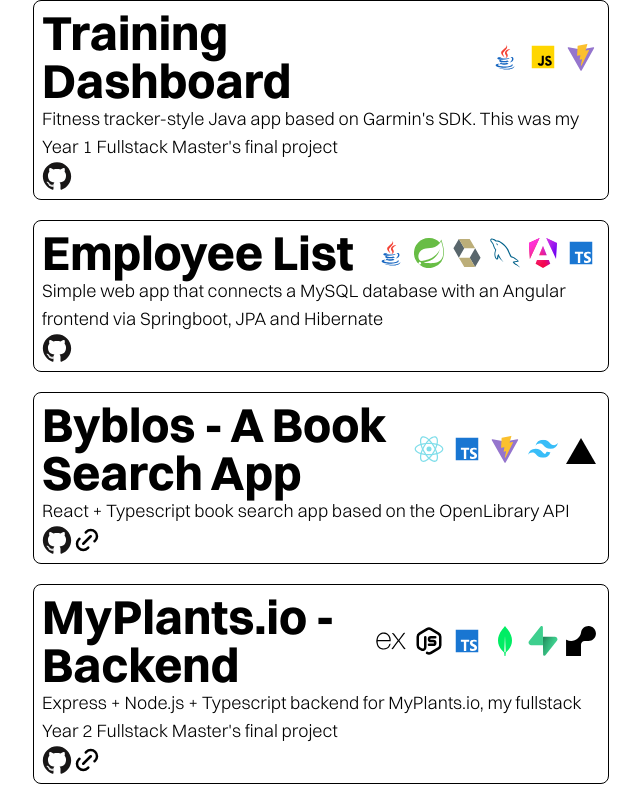
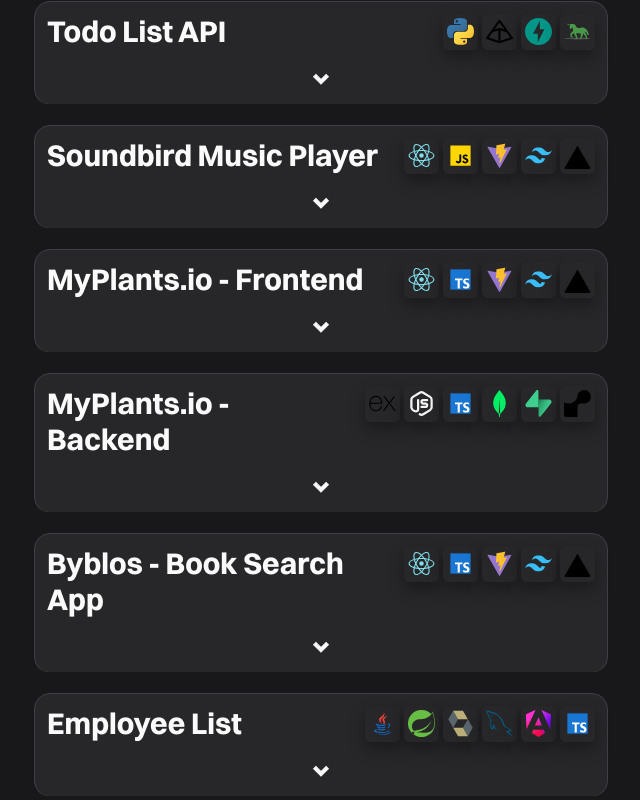
Before and after one commit to ori0nis/portfolio-ori0nis, a React (Vite) app: page / in a window 1280 px wide. Shown: the top 800 px of the page, without its empty margins (319-959 px from the left). Built offline with nearby package versions, Linux system fonts and the light colour scheme.

Commit message:
finished project cards

```diff
--- a/src/App.jsx
+++ b/src/App.jsx
@@ -2,9 +2,9 @@ import { ProjectList } from "./components/ProjectList";
 
 function App() {
   return (
-    <>
+    <div className="bg-zinc-900 text-zinc-100">
       <ProjectList />
-    </>
+    </div>
   );
 }
 
--- a/src/components/Project.jsx
+++ b/src/components/Project.jsx
@@ -1,23 +1,44 @@
 import { SVG } from "./SVG";
+import { colorHelper } from "../utils/colorHelper";
+import { useState } from "react";
 
 export const Project = ({ project }) => {
+  const [showDescription, setShowDescription] = useState(false);
+
   return (
-    <li className="border rounded-lg p-2">
+    /* Card wrapper */
+    <div className="card-wrapper hover:scale-101 transition duration-150">
+      <div className="border border-zinc-700 bg-zinc-800 rounded-xl p-3 flex flex-col gap-1 card-content">
         {/* Info */}
-      <h2 className="font-[Switzer] font-bold text-5xl flex items-center justify-between">
+        <h2 className="text-zinc-50 font-[Switzer] font-bold text-3xl flex justify-between items-center gap-3">
           {project.name}
-        <span className="inline-flex">
+          <div className="inline-flex gap-1 self-start">
             {project.tech_stack.map((tech) => (
-            <div key={tech} className="p-1">
-              <SVG iconName={tech.toLowerCase()} />
+              <SVG key={tech} iconName={tech.toLowerCase()} shadowColor={colorHelper(tech)} />
+            ))}
           </div>
-          ))}
-        </span>
         </h2>
-      <p className="font-[Switzer] font-light text-lg">{project.description}</p>
 
-      {/* Repo and deploy */}
-      <div className="flex flex-row">
+        {/* Show description button */}
+        <button onClick={() => setShowDescription((prev) => !prev)}>
+          <SVG
+            iconName={"icon-chevron-down"}
+            isTechIcon={false}
+            withShadow={false}
+            className={`m-auto mt-4 cursor-pointer ${showDescription ? "rotate-180" : ""}`}
+            width={18}
+            height={18}
+          />
+        </button>
+
+        {/* Description */}
+        <div
+          className={`overflow-hidden transition-all duration-700 ease-in-out ${showDescription ? "max-h-30 opacity-100 translate-y-0" : "max-h-0 opacity-0 -translate-y-1"}`}
+        >
+          <div className="flex flex-col gap-2 mt-1">
+            <p className="text-zinc-300 font-[Switzer] font-light text-md">{project.description}</p>
+
+            <div className="flex flex-row gap-1">
               {project.github_repo && (
                 <a href={project.github_repo} target="_blank">
                   <SVG iconName={"github"} />
@@ -29,6 +50,9 @@ export const Project = ({ project }) => {
                 </a>
               )}
             </div>
-    </li>
+          </div>
+        </div>
+      </div>
+    </div>
   );
 };
--- a/src/components/ProjectList.jsx
+++ b/src/components/ProjectList.jsx
@@ -10,10 +10,10 @@ export const ProjectList = () => {
   }, []);
 
   return (
-    <ul className="flex flex-col gap-5 max-w-xl m-auto">
+    <div className="flex flex-col gap-5 max-w-xl m-auto">
       {projects.map((project) => (
         <Project key={project.id} project={project} />
       ))}
-    </ul>
+    </div>
   );
 };
--- a/src/components/SVG.jsx
+++ b/src/components/SVG.jsx
@@ -1,6 +1,27 @@
-export const SVG = ({ iconName }) => {
+import { useState } from "react";
+
+export const SVG = ({ iconName, shadowColor, className, withShadow = true, isTechIcon = true, width = 35, height = 35 }) => {
+  const [hovered, setHovered] = useState(false);
+
+  const techIconStyle = "rounded-md p-1 bg-zinc-800 text-zinc-100 transition-all duration-200 hover:scale-110";
+
+  const baseShadow = shadowColor ? "0 1px 0 rgba(255,255,255,0.05), 0 8px 16px rgba(0,0,0,0.35)" : undefined;
+  const hoverShadow = shadowColor
+    ? `
+    0 0 8px rgba(${shadowColor}, 0.8),
+    0 2px 6px rgba(${shadowColor}, 0.6),
+    0 0 24px rgba(${shadowColor}, 0.4)`
+    : undefined;
+
   return (
-    <svg width={30} height={30} className="">
+    <svg
+      width={width}
+      height={height}
+      className={`${isTechIcon ? techIconStyle : ""} ${className}`}
+      style={withShadow ? { boxShadow: hovered ? hoverShadow : baseShadow } : undefined}
+      onMouseEnter={() => setHovered(true)}
+      onMouseLeave={() => setHovered(false)}
+    >
       <use href={`/spritesheet.svg#${iconName}`} />
     </svg>
   );
--- a/src/data/projects.json
+++ b/src/data/projects.json
@@ -1,27 +1,27 @@
 [
   {
     "id": 0,
-    "name": "Training Dashboard",
-    "description": "Fitness tracker-style Java app based on Garmin's SDK. This was my Year 1 Fullstack Master's final project",
-    "tech_stack": ["Java", "Javascript", "Vite"],
-    "github_repo": "https://github.com/ori0nis/training-dashboard",
+    "name": "Todo List API",
+    "description": "Small API I created as my first exploration of a Python + Pydantic + FastAPI stack",
+    "tech_stack": ["Python", "Pydantic", "FastAPI", "Uvicorn"],
+    "github_repo": "https://github.com/ori0nis/todo-fastapi",
     "deployment_link": null
   },
   {
     "id": 1,
-    "name": "Employee List",
-    "description": "Simple web app that connects a MySQL database with an Angular frontend via Springboot, JPA and Hibernate",
-    "tech_stack": ["Java", "Springboot", "Hibernate", "SQL", "Angular", "Typescript"],
-    "github_repo": "https://github.com/ori0nis/personas-fullstack-spring-angular",
-    "deployment_link": null
+    "name": "Soundbird Music Player",
+    "description": "Web music player inspired in the Apple Music UI",
+    "tech_stack": ["React", "Javascript", "Vite", "TailwindCSS", "Vercel"],
+    "github_repo": "https://github.com/ori0nis/soundbird-music-player",
+    "deployment_link": "https://soundbird-music-player.vercel.app/"
   },
   {
     "id": 2,
-    "name": "Byblos - A Book Search App",
-    "description": "React + Typescript book search app based on the OpenLibrary API",
+    "name": "MyPlants.io - Frontend",
+    "description": "React + Typescript frontend for MyPlants.io, my fullstack Year 2 Fullstack Master's final project",
     "tech_stack": ["React", "Typescript", "Vite", "TailwindCSS", "Vercel"],
-    "github_repo": "https://github.com/ori0nis/byblos-app",
-    "deployment_link": "https://byblos-books.vercel.app/"
+    "github_repo": "https://github.com/ori0nis/proyecto-fullstack-frontend",
+    "deployment_link": "https://myplantsdotio.vercel.app/"
   },
   {
     "id": 3,
@@ -33,26 +33,26 @@
   },
   {
     "id": 4,
-    "name": "MyPlants.io - Frontend",
-    "description": "React + Typescript frontend for MyPlants.io, my fullstack Year 2 Fullstack Master's final project",
+    "name": "Byblos - Book Search App",
+    "description": "React + Typescript book search app based on the OpenLibrary API",
     "tech_stack": ["React", "Typescript", "Vite", "TailwindCSS", "Vercel"],
-    "github_repo": "https://github.com/ori0nis/proyecto-fullstack-frontend",
-    "deployment_link": "https://myplantsdotio.vercel.app/"
+    "github_repo": "https://github.com/ori0nis/byblos-app",
+    "deployment_link": "https://byblos-books.vercel.app/"
   },
   {
     "id": 5,
-    "name": "Soundbird Music Player",
-    "description": "Web music player inspired in the Apple Music UI",
-    "tech_stack": ["React", "Javascript", "Vite", "TailwindCSS", "Vercel"],
-    "github_repo": "https://github.com/ori0nis/soundbird-music-player",
-    "deployment_link": "https://soundbird-music-player.vercel.app/"
+    "name": "Employee List",
+    "description": "Simple web app that connects a MySQL database with an Angular frontend via Springboot, JPA and Hibernate",
+    "tech_stack": ["Java", "Springboot", "Hibernate", "SQL", "Angular", "Typescript"],
+    "github_repo": "https://github.com/ori0nis/personas-fullstack-spring-angular",
+    "deployment_link": null
   },
   {
     "id": 6,
-    "name": "Todo List API",
-    "description": "Small API I created as my first exploration of a Python + Pydantic + FastAPI stack",
-    "tech_stack": ["Python", "Pydantic", "FastAPI", "Uvicorn"],
-    "github_repo": "https://github.com/ori0nis/todo-fastapi",
+    "name": "Training Dashboard",
+    "description": "Fitness tracker-style Java app based on Garmin's SDK. This was my Year 1 Fullstack Master's final project",
+    "tech_stack": ["Java", "Javascript", "Vite"],
+    "github_repo": "https://github.com/ori0nis/training-dashboard",
     "deployment_link": null
   }
 ]
--- a/src/index.css
+++ b/src/index.css
@@ -1,44 +1,89 @@
 @import "tailwindcss";
 
-
+/*? Fonts */
 @font-face {
   font-family: "Switzer";
   src: url("./assets/fonts/Switzer-Extralight.otf") format("opentype");
   font-weight: 200;
-    font-style: normal
+  font-style: normal;
 }
 
 @font-face {
   font-family: "Switzer";
   src: url("./assets/fonts/Switzer-Light.otf") format("opentype");
   font-weight: 300;
-    font-style: normal
+  font-style: normal;
 }
 
 @font-face {
   font-family: "Switzer";
   src: url("./assets/fonts/Switzer-Regular.otf") format("opentype");
   font-weight: 400;
-    font-style: normal
+  font-style: normal;
 }
 
 @font-face {
   font-family: "Switzer";
   src: url("./assets/fonts/Switzer-Medium.otf") format("opentype");
   font-weight: 500;
-    font-style: normal
+  font-style: normal;
 }
 
 @font-face {
   font-family: "Switzer";
   src: url("./assets/fonts/Switzer-Semibold.otf") format("opentype");
   font-weight: 600;
-    font-style: normal
+  font-style: normal;
 }
 
 @font-face {
   font-family: "Switzer";
   src: url("./assets/fonts/Switzer-Bold.otf") format("opentype");
   font-weight: 700;
-    font-style: normal
+  font-style: normal;
 }
+
+/*? Container border animation classes */
+@keyframes border-spin {
+  100% {
+    transform: rotate(-360deg);
+  }
+}
+
+@theme {
+  --animate-border-spin: border-spin 1.5s linear infinite;
+}
+
+@layer utilities {
+  /* Border */
+  .card-wrapper {
+    @apply relative rounded-2xl overflow-hidden;
+  }
+
+  /* Gradient */
+  .card-wrapper::before {
+    animation-play-state: paused; /* Paused with 0 opacity until hover happens */
+    opacity: 0;
+    content: "";
+    position: absolute;
+    height: 350%;
+    width: 350%;
+    left: -126%;
+    top: -128%;
+
+    background: conic-gradient(red, orange, yellow, green, blue, indigo, violet, red, transparent 180deg);
+
+    animation: var(--animate-border-spin);
+  }
+
+  /* Effect only applies on hover */
+  .card-wrapper:hover::before {
+    animation-play-state: running;
+    opacity: 1;
+  }
+
+  /* Body */
+  .card-content {
+    @apply relative w-[calc(100%-2px)] h-[calc(100%-2px)] top-px left-px  rounded-2xl;
+  }
+}
--- /dev/null
+++ b/src/utils/colorHelper.js
@@ -0,0 +1,48 @@
+export const colorHelper = (tech) => {
+  switch (tech.toLowerCase()) {
+    case "java":
+      return "255, 165, 0"; // text-orange-400
+    case "javascript":
+      return "251, 191, 36"; // text-amber-400
+    case "react":
+      return "14, 165, 233"; // text-sky-400
+    case "angular":
+      return "248, 113, 113"; // text-red-400
+    case "typescript":
+      return "96, 165, 250"; // text-blue-400
+    case "node.js":
+      return "34, 197, 94"; // text-green-400
+    case "vercel":
+      return "243, 244, 246"; // text-zinc-100
+    case "vite":
+      return "139, 92, 246"; // text-violet-400
+    case "springboot":
+      return "52, 211, 153"; // text-emerald-400
+    case "supabase":
+      return "110, 231, 183"; // text-emerald-300
+    case "hibernate":
+      return "234, 179, 8"; // text-yellow-500
+    case "mysql":
+      return "251, 191, 36"; // text-orange-300
+    case "express":
+      return "209, 213, 219"; // text-zinc-300
+    case "mongodb":
+      return "34, 197, 94"; // text-green-500
+    case "tailwindcss":
+      return "6, 182, 212"; // text-cyan-400
+    case "render":
+      return "232, 121, 249"; // text-fuchsia-400
+    case "python":
+      return "251, 191, 36"; // text-yellow-400
+    case "pydantic":
+      return "125, 211, 252"; // text-sky-300
+    case "uvicorn":
+      return "167, 139, 250"; // text-violet-300
+    case "fastapi":
+      return "45, 212, 191"; // text-teal-400
+    case "github":
+      return "226, 232, 240"; // text-zinc-200
+    default:
+      return "209, 213, 219"; // text-zinc-300
+  }
+};
```
Also changed, not shown: public/spritesheet.svg, src/data/chevron-down-svgrepo-com.svg (added). Lines whose indentation alone changed are shown as unchanged.
